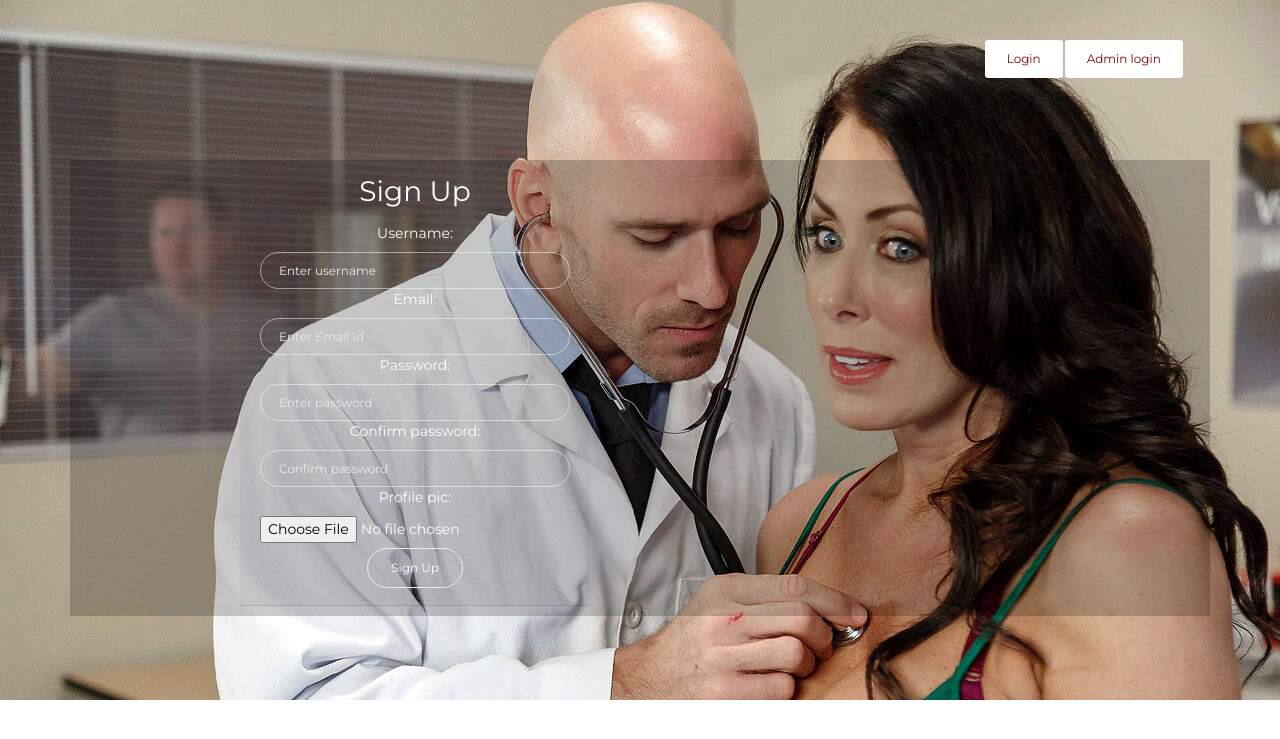
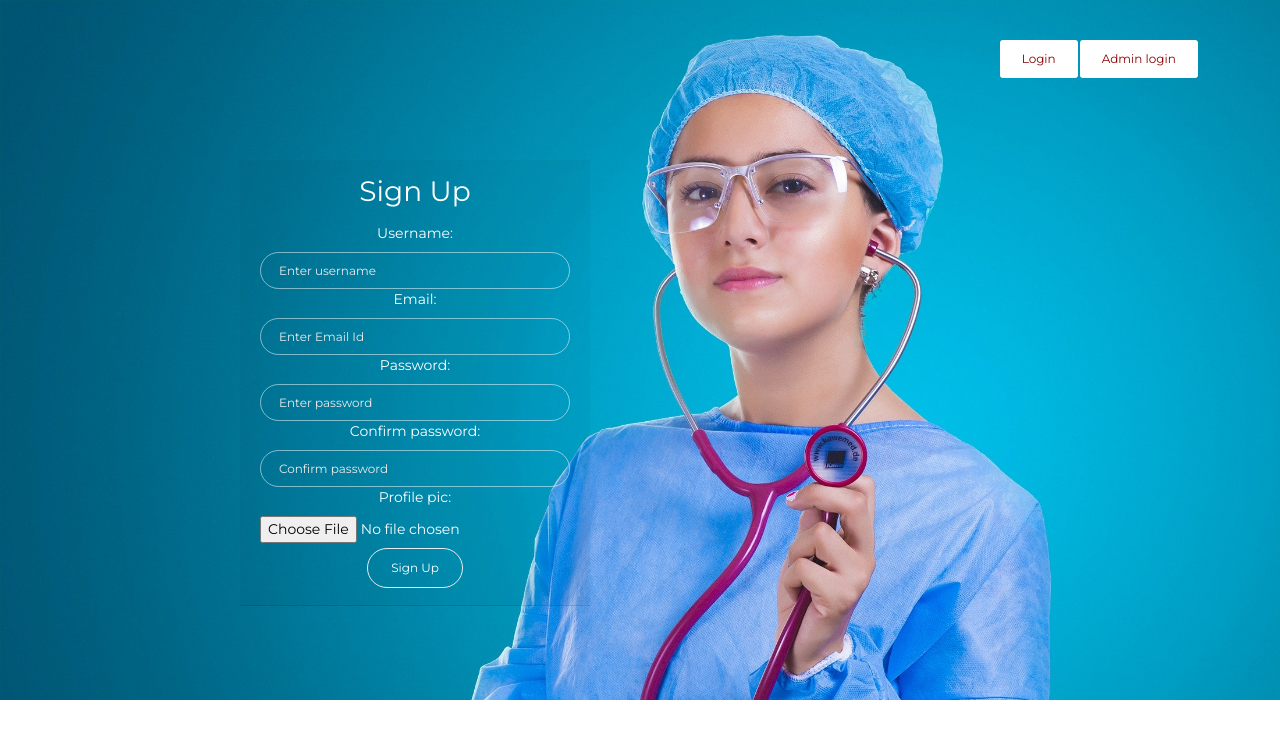
Before and after one commit to abhishek-rajput119/Heart_disease_pridiction_using_Django_ML, a Django app: a page that uses accounts/templates/accounts/register.html in a window 1280 px wide. Shown: the top 739 px of the page. Run offline with Django 4.2, Linux system fonts and the light colour scheme; some libraries are stand-ins or nearby versions.

Commit message:
Update register.html

```diff
--- a/accounts/templates/accounts/register.html
+++ b/accounts/templates/accounts/register.html
@@ -14,9 +14,9 @@
   </head>
   <body>
 
-    <div class="section section-signup" style="background-image: url('{% static 'images/jhonny.jpg' %}');-webkit-background-size: cover;-moz-background-size: cover;-o-background-size: cover;background-repeat: no-repeat; background-size: cover; background-position: top center; min-height: 700px;">
+    <div class="section section-signup" style="background-image: url('{% static 'images/image 3.jpg' %}');-webkit-background-size: cover;-moz-background-size: cover;-o-background-size: cover;background-repeat: no-repeat; background-size: cover; background-position: top center; min-height: 700px;">
 
-      <nav class="navbar navbar-expand-lg  fixed-top navbar-transparent" >
+      <nav class="navbar navbar-expand  fixed-top navbar-transparent" >
               <div class="container">
                   <div class="collapse navbar-collapse justify-content-end" id="navigation" >
                       <ul class="navbar-nav nav-tabs">
@@ -35,7 +35,7 @@
               </div>
           </nav>
 
-    <div style="background-color : rgba(0,0,0,0.2)" class="container" >
+    <div class="container" >
 			<div class="row">
       <div class="card-signup card-plain" data-background-color="">
 
```
